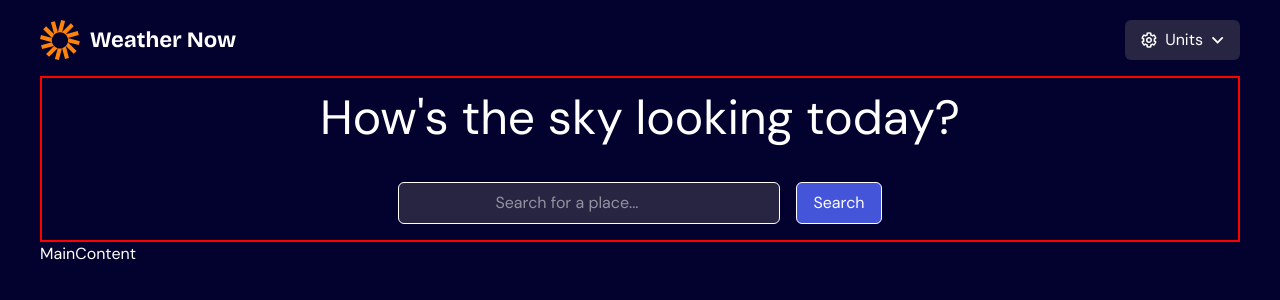
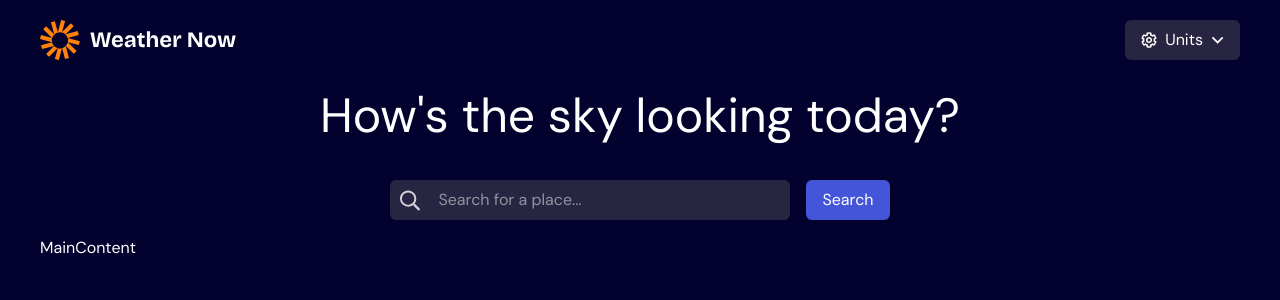
Before and after one commit to nickonyi/Weather-App-main, a React (Vite) app: page / in a window 1280 px wide. Shown: the top 300 px of the page. Built offline with nearby package versions, Linux system fonts and the light colour scheme.

Commit message:
feat: enhance Navbar and SearchBox components with improved styling and layout adjustments

```diff
--- a/src/components/navbar.jsx
+++ b/src/components/navbar.jsx
@@ -11,7 +11,7 @@ function Navbar() {
         </div>
       </div>
 
-      <div className="metric-container flex items-center gap-2 cursor-pointer rounded-md py-2 px-4 bg-red-500">
+      <div className="metric-container flex items-center gap-2 cursor-pointer rounded-md py-2 px-4 ">
         <img src={iconUnit} alt="Celsius Icon" />
         <button className="metric-button">Units</button>
         <img src={iconDropdown} alt="Dropdown Icon" />
--- a/src/components/searchBox.jsx
+++ b/src/components/searchBox.jsx
@@ -1,4 +1,4 @@
-import React from "react";
+import search from "../assets/images/icon-search.svg";
 
 function SearchBox() {
   return (
@@ -10,12 +10,13 @@ function SearchBox() {
         <input
           type="text"
           id="search-input"
-          className="border rounded-md px-24 py-2 focus:outline-none focus:ring-2 focus:ring-blue-500"
+          className="rounded-md px-12 py-2 focus:outline-none focus:ring-2 focus:ring-blue-500"
           placeholder="Search for a place..."
         />
+        <img className="search-img" src={search} alt="" />
         <button
           id="search-btn"
-          className="border rounded-md px-4 py-2 focus:outline-none focus:ring-2 focus:ring-blue-500"
+          className="rounded-md px-4 py-2 focus:outline-none focus:ring-2 focus:ring-blue-500"
         >
           Search
         </button>
--- a/src/styles/App.scss
+++ b/src/styles/App.scss
@@ -31,12 +31,19 @@ body {
 .metric-container {
   background-color: $neutral-800;
 }
-.search-box-container {
-  border: 2px solid red;
-}
+
 #search-input {
   background-color: $neutral-800;
+  width: 400px;
 }
 #search-btn {
   background-color: $blue-500;
 }
+
+.search-box-input-container {
+  position: relative;
+}
+.search-img {
+  position: absolute;
+  inset: 10px 10px;
+}
```
